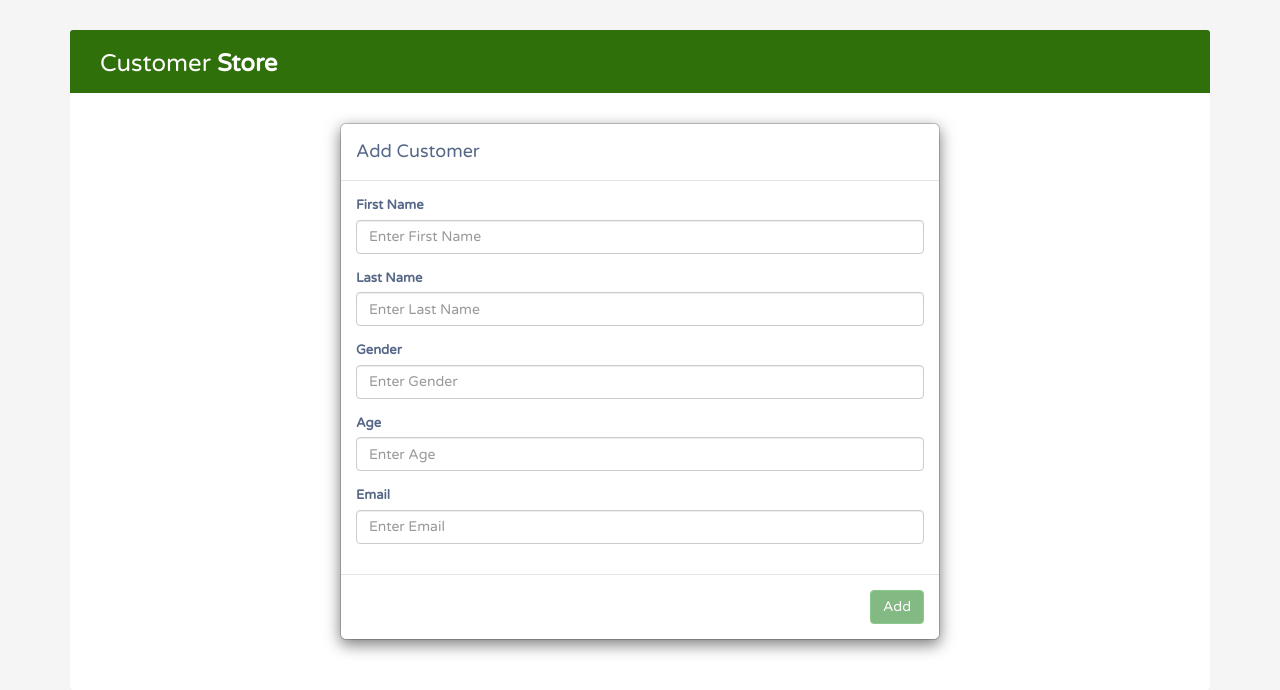
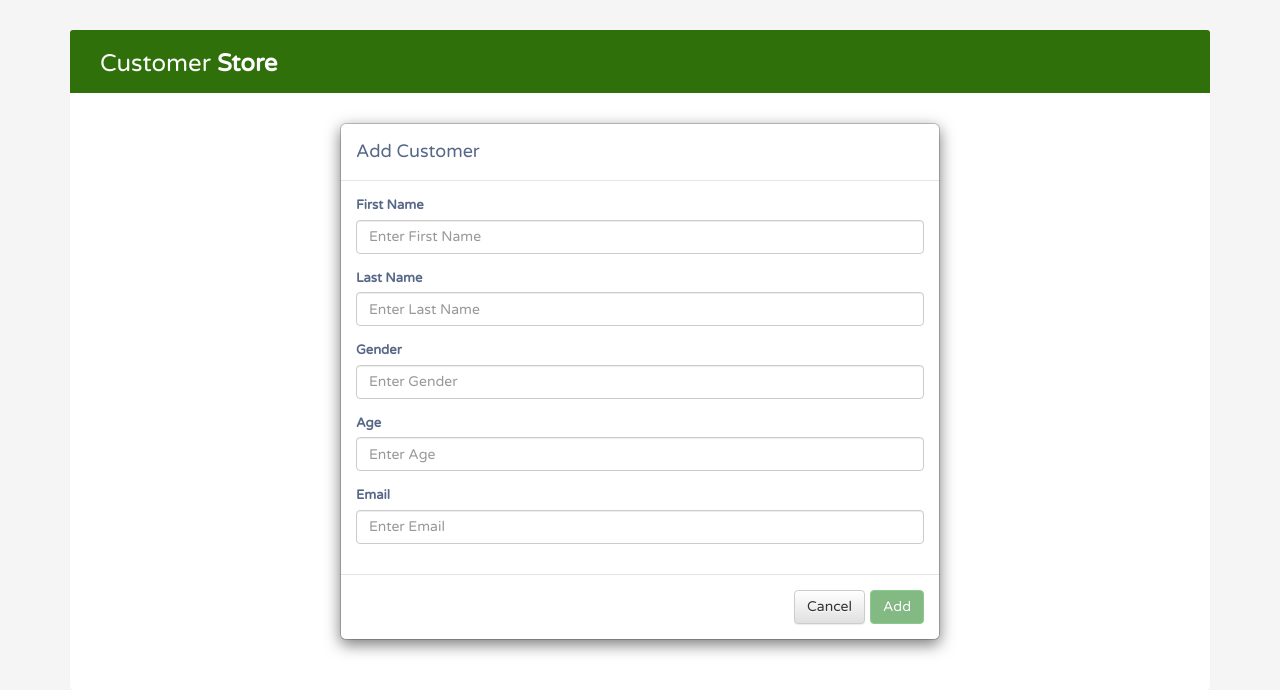
Before and after one commit to sanjaysaini2000/mean-stack-application, an Angular app in the folder client/: page /new in a window 1280 px wide. Shown: the top 690 px of the page. Built offline with nearby package versions, Linux system fonts and the light colour scheme.

Commit message:
added code routing back to home page

```diff
--- a/client/src/app/create-customer/create-customer.component.html
+++ b/client/src/app/create-customer/create-customer.component.html
@@ -80,9 +80,14 @@
             </div>
             <div class="modal-footer">
               <input
+              type="button"
+              (click)="backToHome()"
+              class="btn btn-default"
+              value="Cancel"
+            />
+              <input
                 type="submit"
                 class="btn btn-success"
-                data-dismiss="modal"
                 [disabled]="!addCustomerForm.valid"
                 (click)="addCustomer(addCustomerForm)"
                 value="Add"
--- a/client/src/app/create-customer/create-customer.component.ts
+++ b/client/src/app/create-customer/create-customer.component.ts
@@ -16,14 +16,21 @@ export class CreateCustomerComponent implements OnInit {
     age: null,
     email: ""
   };
-  router: Router;
-  constructor(private customerService: CustomerService) {}
+
+  constructor(
+    private customerService: CustomerService,
+    private router: Router
+  ) {}
 
   ngOnInit() {}
 
   addCustomer(addCustomerForm) {
     this.customerService.PostCustomer(addCustomerForm.value).subscribe(resp => {
-      //this.router.navigate("");
+      this.router.navigate([""]);
     });
   }
+
+  backToHome() {
+    this.router.navigate([""]);
+  }
 }
```
